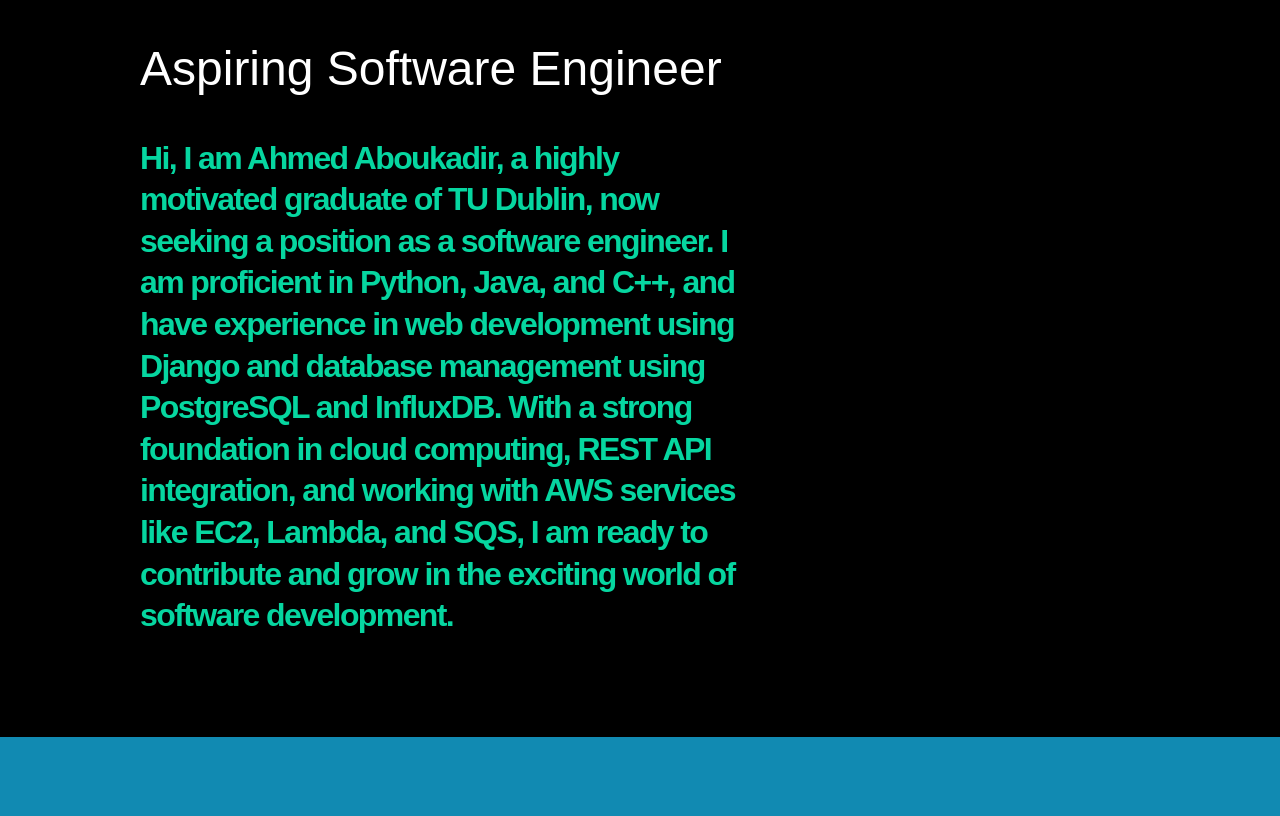
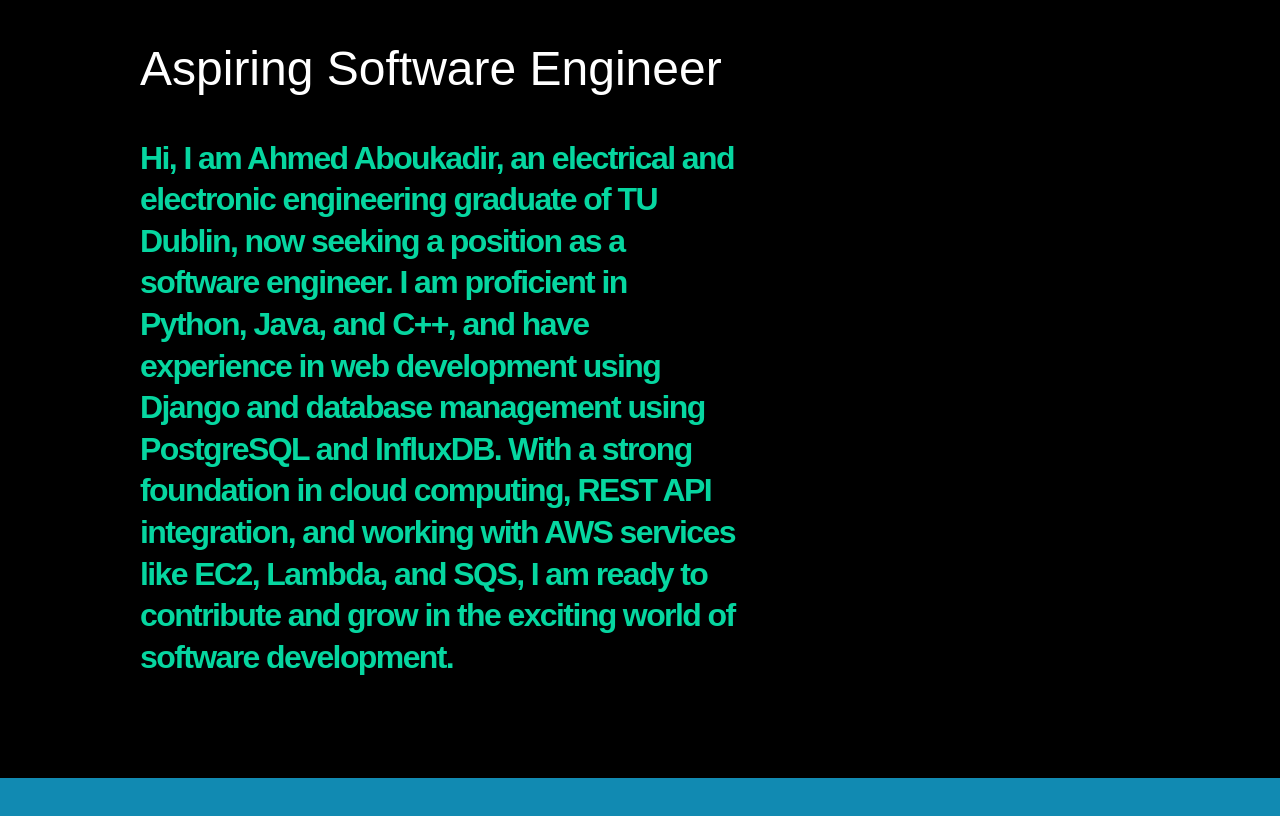
Before and after one commit to Ahmedabkdr/ahmedabkdr.github.io, a plain HTML site: page index.html in a window 1280 px wide. Shown: the part 860-1676 px from the top of the page. Drawn offline with Linux system fonts and the light colour scheme; a web font is replaced by a local one.

Commit message:
Update index.html

```diff
--- a/index.html
+++ b/index.html
@@ -2350,12 +2350,12 @@
                             </div>
                             <div class="ssr-variant hidden-9h5if3">
                                 <div class="framer-mwvj5e" style="outline:none;display:flex;flex-direction:column;justify-content:flex-start;flex-shrink:0;transform:none" data-framer-component-type="RichTextContainer">
-                                    <h3 style="--font-selector:R0Y7U2NoaWJzdGVkIEdyb3Rlc2stNzAw;--framer-font-family:&quot;Schibsted Grotesk&quot;, &quot;Schibsted Grotesk Placeholder&quot;, sans-serif;--framer-font-size:32px;--framer-font-weight:700;--framer-letter-spacing:-0.05em;--framer-line-height:1.3em;--framer-text-alignment:left;--framer-text-color:rgb(6, 214, 160)" class="framer-text">Hi, I am Ahmed Aboukadir, a highly motivated graduate of TU Dublin, now seeking a position as a software engineer. I am proficient in Python, Java, and C++, and have experience in web development using Django and database management using PostgreSQL and InfluxDB. With a strong foundation in cloud computing, REST API integration, and working with AWS services like EC2, Lambda, and SQS, I am ready to contribute and grow in the exciting world of software development.</h3>
+                                    <h3 style="--font-selector:R0Y7U2NoaWJzdGVkIEdyb3Rlc2stNzAw;--framer-font-family:&quot;Schibsted Grotesk&quot;, &quot;Schibsted Grotesk Placeholder&quot;, sans-serif;--framer-font-size:32px;--framer-font-weight:700;--framer-letter-spacing:-0.05em;--framer-line-height:1.3em;--framer-text-alignment:left;--framer-text-color:rgb(6, 214, 160)" class="framer-text">Hi, I am Ahmed Aboukadir, an electrical and electronic engineering graduate of TU Dublin, now seeking a position as a software engineer. I am proficient in Python, Java, and C++, and have experience in web development using Django and database management using PostgreSQL and InfluxDB. With a strong foundation in cloud computing, REST API integration, and working with AWS services like EC2, Lambda, and SQS, I am ready to contribute and grow in the exciting world of software development.</h3>
                                 </div>
                             </div>
                             <div class="ssr-variant hidden-b3zwg2 hidden-1jp1p04">
                                 <div class="framer-mwvj5e" style="outline:none;display:flex;flex-direction:column;justify-content:flex-start;flex-shrink:0;transform:none" data-framer-component-type="RichTextContainer">
-                                    <h3 style="--font-selector:R0Y7U2NoaWJzdGVkIEdyb3Rlc2stNzAw;--framer-font-family:&quot;Schibsted Grotesk&quot;, &quot;Schibsted Grotesk Placeholder&quot;, sans-serif;--framer-font-size:20px;--framer-font-weight:700;--framer-line-height:1.3em;--framer-text-alignment:left;--framer-text-color:rgb(6, 214, 160)" class="framer-text">Hi, I am Ahmed Aboukadir, a highly motivated graduate of TU Dublin, now seeking a position as a software engineer. I am proficient in Python, Java, and C++, and have experience in web development using Django and database management using PostgreSQL and InfluxDB. With a strong foundation in cloud computing, REST API integration, and working with AWS services like EC2, Lambda, and SQS, I stand ready to contribute and grow in the exciting world of software development.</h3>
+                                    <h3 style="--font-selector:R0Y7U2NoaWJzdGVkIEdyb3Rlc2stNzAw;--framer-font-family:&quot;Schibsted Grotesk&quot;, &quot;Schibsted Grotesk Placeholder&quot;, sans-serif;--framer-font-size:20px;--framer-font-weight:700;--framer-line-height:1.3em;--framer-text-alignment:left;--framer-text-color:rgb(6, 214, 160)" class="framer-text">Hi, I am Ahmed Aboukadir, an electrical and electronic engineering graduate graduate of TU Dublin, now seeking a position as a software engineer. I am proficient in Python, Java, and C++, and have experience in web development using Django and database management using PostgreSQL and InfluxDB. With a strong foundation in cloud computing, REST API integration, and working with AWS services like EC2, Lambda, and SQS, I stand ready to contribute and grow in the exciting world of software development.</h3>
                                 </div>
                             </div>
                         </div>
```
